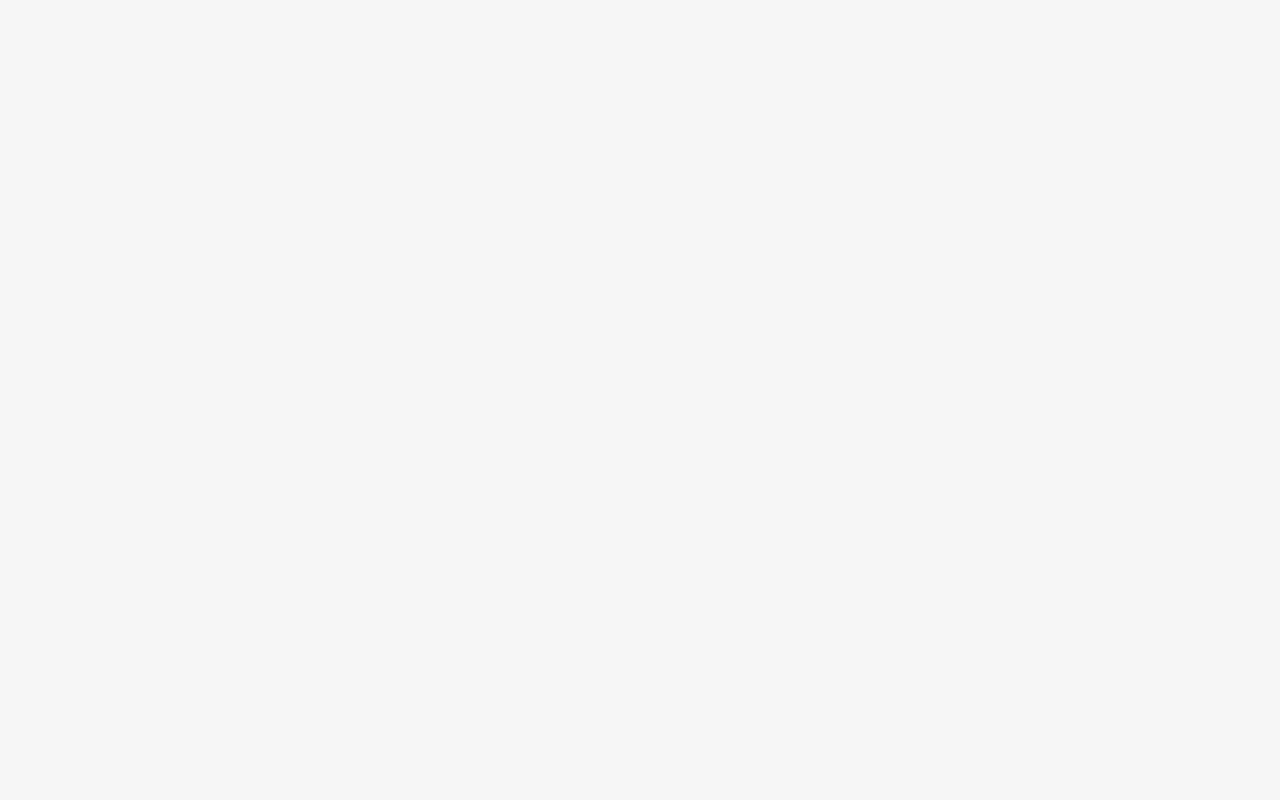
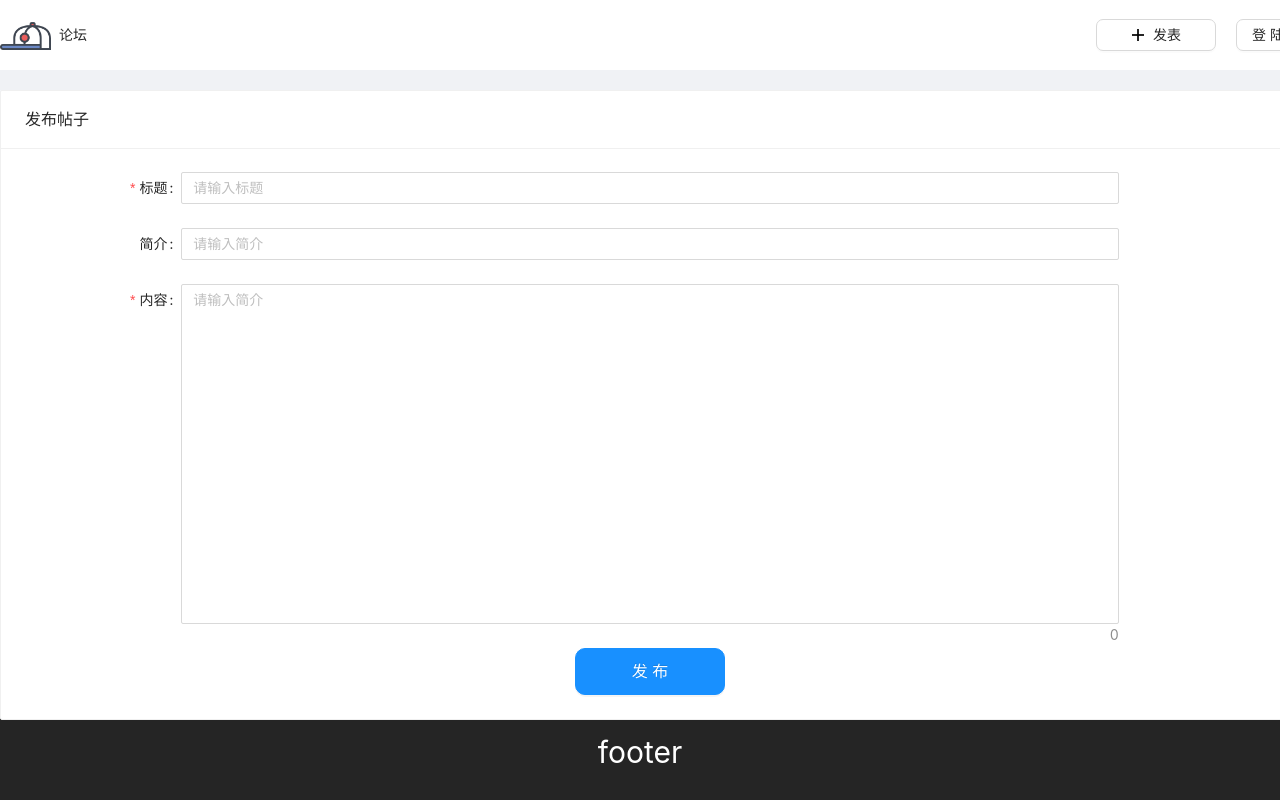
Before and after one commit to 1801256646/blogs, a React app in the folder client/: page /release in a window 1280 px wide. Built offline with nearby package versions, Linux system fonts and the light colour scheme.

Commit message:
feat: 增加发布页面

```diff
--- /dev/null
+++ b/client/src/application/service/release.ts
@@ -0,0 +1,7 @@
+import request, { CommonAPI } from './request';
+
+// 发布帖子
+export const ReleasePost = async (data: any): Promise<CommonAPI> => {
+    const res = await request.post('/release', data);
+    return res.data;
+};
--- a/client/src/presentation/components/body-screen/index.module.scss
+++ b/client/src/presentation/components/body-screen/index.module.scss
@@ -1,4 +1,4 @@
 .body {
     width: 1300px;
-    margin: 0 auto;
+    margin: 20px auto;
 };
--- a/client/src/presentation/components/body-screen/index.tsx
+++ b/client/src/presentation/components/body-screen/index.tsx
@@ -10,9 +10,10 @@ export interface BodyScreenProps {
 
 const BodyScreen: FC<BodyScreenProps> = (props) => {
     const { className, children, ...rest } = props;
+    console.log(props)
 
     return (
-        <div {...rest} className={classnames(className, styles.body)}>
+        <div className={classnames(className, styles.body)} {...rest}>
             {children}
         </div>
     );
--- a/client/src/presentation/layout/header/index.tsx
+++ b/client/src/presentation/layout/header/index.tsx
@@ -1,21 +1,46 @@
 import { PlusOutlined } from '@ant-design/icons';
-import { Space, Button } from 'antd';
+import { Space, Button, Avatar, Dropdown, Menu } from 'antd';
 import React, { FC } from 'react';
 import { useHistory } from 'react-router-dom';
+import { isLogin, getUsername } from '@/utils/auth';
 import Logo from './logo.png';
 import styles from '../index.module.scss';
 
 const Header: FC = () => {
     const history = useHistory();
+    const handleRelease = () => {
+        history.push('/release');
+    };
+
+    const handleOff = () => {
+        localStorage.removeItem('username');
+        localStorage.removeItem('password');
+        // eslint-disable-next-line no-restricted-globals
+        location.reload();
+    }
+
     return (
         <div className={styles.header}>
             <Space onClick={() => history.push('/')}>
                 <img src={Logo} className={styles.logo} alt='' />
                 <span>论坛</span>
             </Space>
-            <Space>
-                <Button icon={<PlusOutlined />} type='primary' className={styles.release}>发表</Button>
-                <Button className={styles.login} onClick={() => history.push('/login')}>登陆</Button>
+
+            <Space size={20}>
+                <Button icon={<PlusOutlined />}  className={styles.release} onClick={handleRelease}>发表</Button>
+                {
+                    isLogin()
+                        ? (
+                            <Dropdown overlay={(
+                                <Menu>
+                                    <Menu.Item onClick={handleOff}>退出登陆</Menu.Item>
+                                </Menu>
+                            )}>
+                                <Avatar size={40} className={styles.avatar}>{(getUsername()?.[0] || 'U').toLocaleUpperCase()}</Avatar>
+                        </Dropdown>
+                        )
+                        : <Button className={styles.login} onClick={() => history.push('/login')}>登陆</Button>
+                }
             </Space>
         </div>
     );
--- a/client/src/presentation/layout/index.module.scss
+++ b/client/src/presentation/layout/index.module.scss
@@ -20,14 +20,18 @@
         .login {
             border-radius: 7px;
         }
+
+        .avatar {
+            cursor: pointer;
+            background-color: #1890ff;
+        }
     }
 
     :global {
         .ant-layout-header {
             background-color: #fff;
             padding: 0;
-
-
+            height: 70px;
         }
 
         .ant-layout-footer {
--- a/client/src/presentation/layout/index.tsx
+++ b/client/src/presentation/layout/index.tsx
@@ -1,5 +1,6 @@
 import { Layout } from 'antd'
-import React, { FC } from 'react';
+import React, { FC, useEffect } from 'react';
+import { LoginUser } from '@/application/service/user';
 import AppHeader from './header';
 import styles from './index.module.scss';
 
@@ -12,6 +13,26 @@ const { Header, Footer, Content } = Layout;
 const AppLayout: FC<AppLayoutProps> = (props) => {
     const { component: Component } = props;
 
+    useEffect(() => {
+        const username = localStorage.getItem('username');
+        const loginUser = async () => {
+            try {
+                const { code } = await LoginUser({
+                    username: username || '',
+                    password: localStorage.getItem('password') || '',
+                })
+                if (code !== 0) {
+                    localStorage.removeItem('username');
+                    localStorage.removeItem('password');
+                    console.log(localStorage.removeItem('username'))
+                }
+            } catch (err) {
+                localStorage.removeItem('username');
+                localStorage.removeItem('password');
+            }
+        };
+        username && loginUser();
+    }, [])
     return (
         <Layout className={styles.layout}>
             <Header><AppHeader /></Header>
--- a/client/src/presentation/page/login/index.tsx
+++ b/client/src/presentation/page/login/index.tsx
@@ -17,6 +17,9 @@ const Login: FC = () => {
             onSuccess: (data) => {
                 if (data?.code === 0) {
                     message.success('登陆成功!');
+                    const value = form.getFieldsValue();
+                    localStorage.setItem('username', value.username);
+                    localStorage.setItem('password', value.password);
                     setTimeout(() => {
                         history.push('/');
                     }, 1000);
--- /dev/null
+++ b/client/src/presentation/page/release/index.module.scss
@@ -0,0 +1,12 @@
+.release {
+    border-radius: 10px;
+
+    .releaseBtn {
+        display: block;
+        width: 150px;
+        margin: 0 auto;
+        height: 47px;
+        border-radius: 10px;
+        font-size: 16px;
+    }
+}
--- /dev/null
+++ b/client/src/presentation/page/release/index.tsx
@@ -0,0 +1,47 @@
+import { useRequest } from 'ahooks';
+import { Card, Form, Input, Button, message } from 'antd';
+import React, { FC } from 'react';
+import { useHistory } from 'react-router-dom';
+import BodyScreen from '@/presentation/components/body-screen';
+import { getUsername } from '@/utils/auth';
+import { ReleasePost } from '@/application/service/release';
+import styles from './index.module.scss';
+
+const Release: FC = () => {
+    const history = useHistory();
+    const { loading, run } = useRequest(ReleasePost, {
+        manual: true,
+        onSuccess: () => {
+            message.success('发布成功!');
+            setTimeout(() => history.push('/'), 1000);
+        }
+    })
+
+    const handleFinish = (value: Record<string, string>) => {
+        run({
+            ...value,
+            creator: getUsername(),
+        })
+    }
+
+    return (
+        <BodyScreen>
+            <Card title='发布帖子' className={styles.release}>
+                <Form wrapperCol={{ span: 18 }} labelCol={{ span: 3 }} onFinish={handleFinish}>
+                    <Form.Item label='标题' name='title' rules={[{ required: true, message: '标题不能为空' }]}>
+                        <Input placeholder='请输入标题' />
+                    </Form.Item>
+                    <Form.Item label='简介' name='description'>
+                        <Input placeholder='请输入简介' />
+                    </Form.Item>
+                    <Form.Item label='内容' name='content' rules={[{ required: true, message: '标题不能为空' }]}>
+                        <Input.TextArea placeholder='请输入简介' showCount autoSize={{ minRows: 15 }} />
+                    </Form.Item>
+                    <Button type='primary' htmlType='submit' className={styles.releaseBtn} loading={loading}>发布</Button>
+                </Form>
+            </Card>
+        </BodyScreen>
+    );
+};
+
+export default Release;
--- a/client/src/router/index.ts
+++ b/client/src/router/index.ts
@@ -2,6 +2,7 @@ import { RouteConfig } from 'react-router-config'
 import Home from '@/presentation/page/home';
 import Login from '@/presentation/page/login';
 import Register from '@/presentation/page/register';
+import Release from '@/presentation/page/release';
 
 export const router: RouteConfig[] = [
     {
@@ -16,5 +17,9 @@ export const router: RouteConfig[] = [
     {
         path: '/register',
         component: Register,
+    },
+    {
+        path: '/release',
+        component: Release,
     }
 ];
--- /dev/null
+++ b/client/src/utils/auth.ts
@@ -0,0 +1,9 @@
+export const isLogin = () => {
+    const username = localStorage.getItem('username');
+    const password = localStorage.getItem('password');
+    return !!(username && password)
+}
+
+export const getUsername = () => {
+    return localStorage.getItem('username');
+}
```
Also changed, not shown: 1 other file (tests, documents, lock files or other folders).
